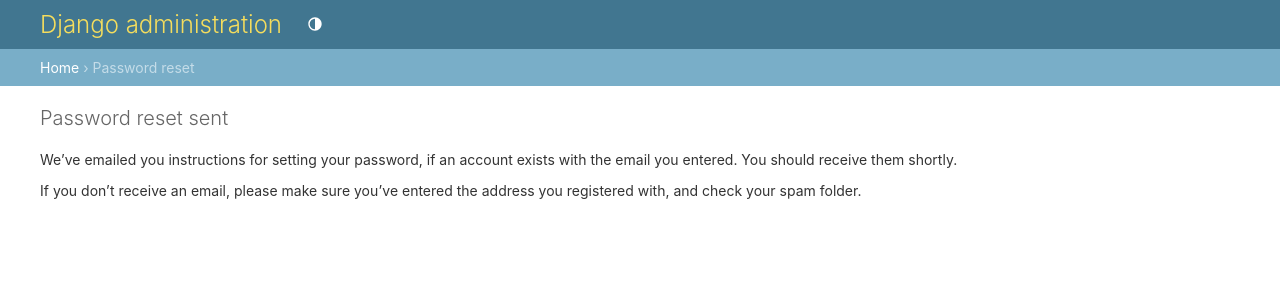
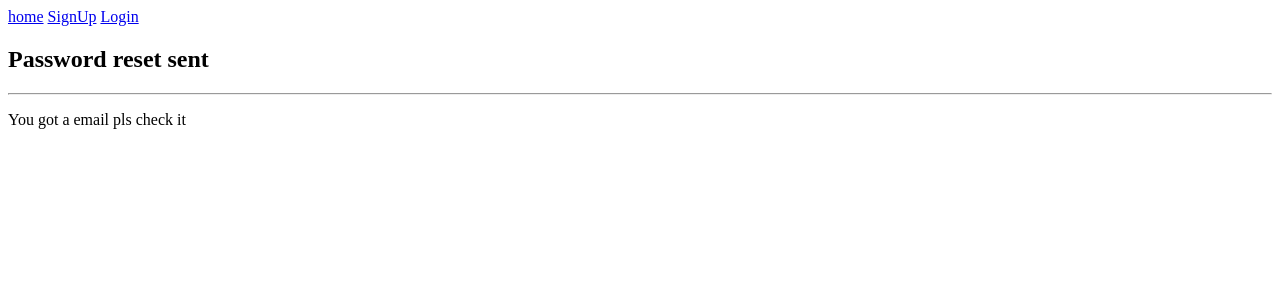
Before and after one commit to TomasBalbinder/ToDo-, a Django app: page /password_reset/done/ in a window 1280 px wide. Shown: the top 300 px of the page. Run offline with Django 4.2, Linux system fonts and the light colour scheme.

Commit message:
lost password auth.

```diff
--- a/ToDoApp/templates/ToDoApp/login_user.html
+++ b/ToDoApp/templates/ToDoApp/login_user.html
@@ -29,7 +29,7 @@
     <button type="submit" >Login</button>
 </form>
 
-<a href="{% url 'password_reset' %}">Reset Password</a>
+
 <a href="/password_reset">Forgot password?</a>
 
 {% endblock %}
--- a/ToDoApp/templates/ToDoApp/password/password_reset.html
+++ b/ToDoApp/templates/ToDoApp/password/password_reset.html
@@ -4,7 +4,7 @@
 
 {% block content %}
 
-	{% load crispy_forms_tags %}
+
 
 	<!--Reset Password-->
 	<div class="container p-5">
@@ -13,7 +13,7 @@
 		<p>Forgotten your password?haha</p>
         <form method="POST">
             {% csrf_token %}
-            {{ password_reset_form|crispy }}
+            {{ password_reset_form}}
             <button class="btn btn-primary" type="submit">Send email</button>
         </form>
   	</div>
--- a/ToDoApp/templates/ToDoApp/password/password_reset_confirm.html
+++ b/ToDoApp/templates/ToDoApp/password/password_reset_confirm.html
@@ -4,7 +4,7 @@
 
 {% block content %}
 
-{% load crispy_forms_tags %}
+
 
 <!--Password Reset Confirm-->
   <div class="container p-5">
@@ -13,7 +13,7 @@
       <p>Please enter your new password.</p>
       <form method="POST">
           {% csrf_token %}
-          {{ form|crispy }}
+          {{ form }}
           <button class="btn btn-primary" type="submit">Reset password</button>
       </form>
   </div>
--- a/ToDoApp/templates/ToDoApp/password/password_reset_done.html
+++ b/ToDoApp/templates/ToDoApp/password/password_reset_done.html
@@ -4,11 +4,10 @@
 
 {% block content %}
 
-	<!--Password reset sent-->
 	<div class="container p-5">
   	<h2 class="font-weight-bold mt-3">Password reset sent</h2>
 		<hr>
-		<p>We've emailed you instructions for setting your password, if an account exists with the email you entered. You should receive them shortly.<br>If you don't receive an email, please make sure you've entered the address you registered with, and check your spam folder.</p>
+		<p>You got a email pls check it</p>
   </div>
 
 {% endblock %}
--- a/ToDoApp/templates/ToDoApp/password/password_reset_email.txt
+++ b/ToDoApp/templates/ToDoApp/password/password_reset_email.txt
@@ -1,15 +1,12 @@
 {% autoescape off %}
 Hello,
 
-We received a request to reset the password for your account for this email address. To initiate the password reset process for your account, click the link below.
 
 {{ protocol }}://{{ domain }}{% url 'password_reset_confirm' uidb64=uid token=token %}
 
 This link can only be used once. If you need to reset your password again, please visit {{ protocol }}://{{domain}} and request another reset.
 
-If you did not make this request, you can simply ignore this email.
 
-Sincerely,
-The Website Team
+
 
 {% endautoescape %}
--- a/ToDoApp/urls.py
+++ b/ToDoApp/urls.py
@@ -1,11 +1,10 @@
 from django.urls import path
 from ToDoApp import views
-from . import views
 
 app_name = "ToDoApp"
 
 
 urlpatterns = [
 
-    path("password_reset", views.password_reset_request, name="password_reset")
+    path("password_reset/", views.password_reset_request, name="password_reset")
 ]
--- a/ToDoProject/urls.py
+++ b/ToDoProject/urls.py
@@ -25,17 +25,16 @@
     path('admin/', admin.site.urls),
     path('', views.home_page, name='home'),
     path('current/', views.current_login, name='current'),
+    path('', include('ToDoApp.urls')),
 
     # authentication
     path('signup/', views.sign_up_user, name='signupuser'),
     path('logout/', views.logout_user, name='logoutuser'),
     path('login/', views.login_user, name='loginuser'),
-    path('', include('django.contrib.auth.urls')),
+    path('accounts/', include('django.contrib.auth.urls')),
     path('password_reset/done/', auth_views.PasswordResetDoneView.as_view(template_name='ToDoApp/password/password_reset_done.html'), name='password_reset_done'),
     path('reset/<uidb64>/<token>/', auth_views.PasswordResetConfirmView.as_view(template_name="ToDoApp/password/password_reset_confirm.html"), name='password_reset_confirm'),
     path('reset/done/', auth_views.PasswordResetCompleteView.as_view(template_name='ToDoApp/password/password_reset_complete.html'), name='password_reset_complete'),
-
-
 
 
     # work with todo
@@ -43,9 +42,6 @@
     path('posts/', views.show_posts, name='showposts'),
 
 
-
     # verification from email register
     path('verification/', include('verify_email.urls')),
-
-
 ]
```
Also changed, not shown: db.sqlite3.
